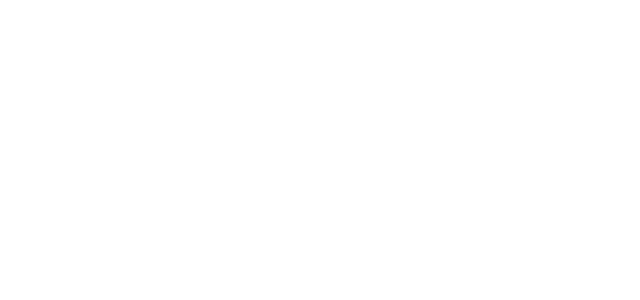
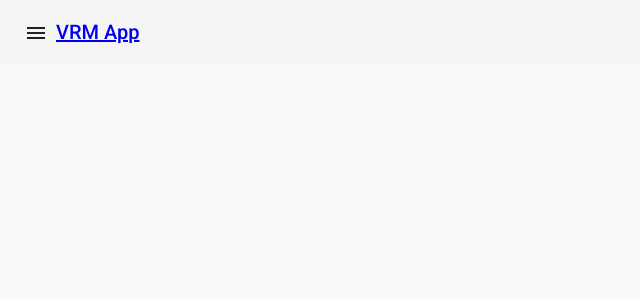
Before and after one commit to adepusai123/vrm-app, an Angular app: page / in a window 1280 px wide. Shown: the top 300 px of the page, without its empty margins (0-640 px from the left). Built offline with nearby package versions, Linux system fonts and the light colour scheme.

Commit message:
sidenav conent added

```diff
--- a/src/app/layout/sidenav/sidenav.component.html
+++ b/src/app/layout/sidenav/sidenav.component.html
@@ -1 +1,18 @@
-<router-outlet></router-outlet>
+<mat-sidenav-container>
+    <mat-sidenav mode="side" opened="false" #snav>
+        <mat-nav-list>
+            <a mat-list-item routerLink="menu.link" *ngFor="let menu of navRoutes"> {{ menu.name }} </a>
+        </mat-nav-list>
+    </mat-sidenav>
+    <mat-sidenav-content>
+        <mat-toolbar>
+            <button type="button" mat-icon-button aria-label="Toggle sidebar" (click)="showSideNav(snav)">
+                <mat-icon >menu</mat-icon>
+            </button>
+            <span fxFlex>
+                <a class="home-link" routerLink=".">{{ title }}</a>
+              </span>
+        </mat-toolbar>
+        <router-outlet></router-outlet>
+    </mat-sidenav-content>
+</mat-sidenav-container>
--- a/src/app/layout/sidenav/sidenav.component.scss
+++ b/src/app/layout/sidenav/sidenav.component.scss
@@ -0,0 +1,3 @@
+mat-sidenav-container {
+    height: 100%;
+}
--- a/src/app/layout/sidenav/sidenav.component.ts
+++ b/src/app/layout/sidenav/sidenav.component.ts
@@ -6,10 +6,24 @@
   styleUrls: ['./sidenav.component.scss']
 })
 export class SidenavComponent implements OnInit {
-
+  title: string = 'VRM App';
+  navRoutes = [
+    {
+      name: 'Login',
+      link: 'login'
+    },
+    {
+      name: 'Register',
+      link: 'register'
+    }
+  ];
   constructor() { }
 
   ngOnInit() {
   }
 
+  showSideNav(snav) {
+    snav.toggle();
+  }
+
 }
--- a/src/app/layout/sidenav/sidenav.module.ts
+++ b/src/app/layout/sidenav/sidenav.module.ts
@@ -2,12 +2,14 @@
 import { CommonModule } from '@angular/common';
 import { SidenavComponent } from './sidenav.component';
 import { RouterModule } from '@angular/router';
+import { MaterialModule } from 'src/app/material.module';
 
 @NgModule({
   declarations: [SidenavComponent],
   imports: [
     CommonModule,
-    RouterModule
+    RouterModule,
+    MaterialModule
   ],
   exports: [SidenavComponent]
 })
```
